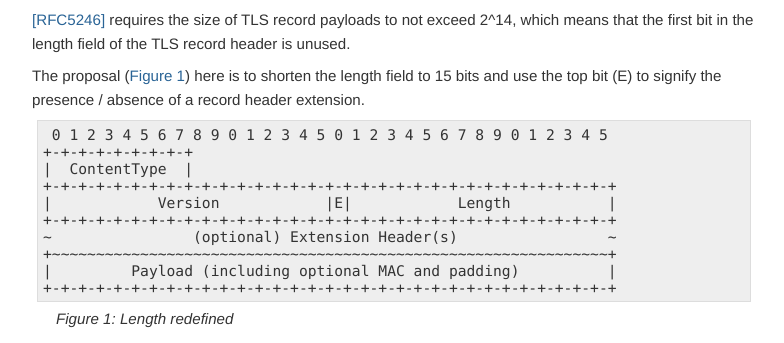
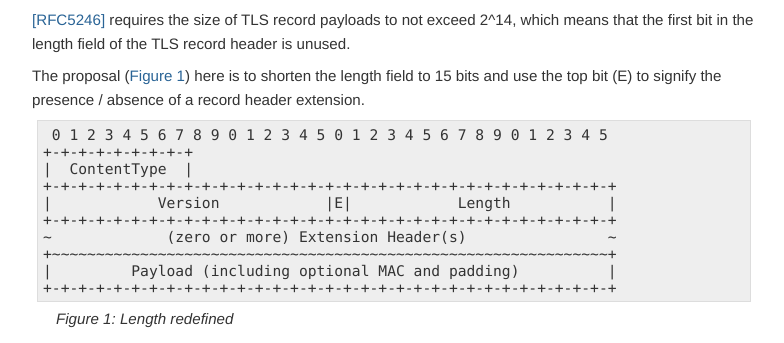
Before and after one commit to thomas-fossati/draft-tls-ext-header, a plain HTML site: page draft-fossati-tls-ext-header.html in a window 1280 px wide. Shown: the part 1212-1555 px from the top of the page, without its empty margins (71-855 px from the left). Drawn offline with Linux system fonts and the light colour scheme.

Commit message:
Script updating gh-pages from 1d5b851. [ci skip]

```diff
--- a/draft-fossati-tls-ext-header.html
+++ b/draft-fossati-tls-ext-header.html
@@ -398,7 +398,7 @@ address {
 +-+-+-+-+-+-+-+-+-+-+-+-+-+-+-+-+-+-+-+-+-+-+-+-+-+-+-+-+-+-+-+-+
 |            Version            |E|            Length           |
 +-+-+-+-+-+-+-+-+-+-+-+-+-+-+-+-+-+-+-+-+-+-+-+-+-+-+-+-+-+-+-+-+
-~                (optional) Extension Header(s)                 ~
+~             (zero or more) Extension Header(s)                ~
 +~~~~~~~~~~~~~~~~~~~~~~~~~~~~~~~~~~~~~~~~~~~~~~~~~~~~~~~~~~~~~~~+
 |         Payload (including optional MAC and padding)          |
 +-+-+-+-+-+-+-+-+-+-+-+-+-+-+-+-+-+-+-+-+-+-+-+-+-+-+-+-+-+-+-+-+
```
Also changed, not shown: draft-fossati-tls-ext-header.txt.
